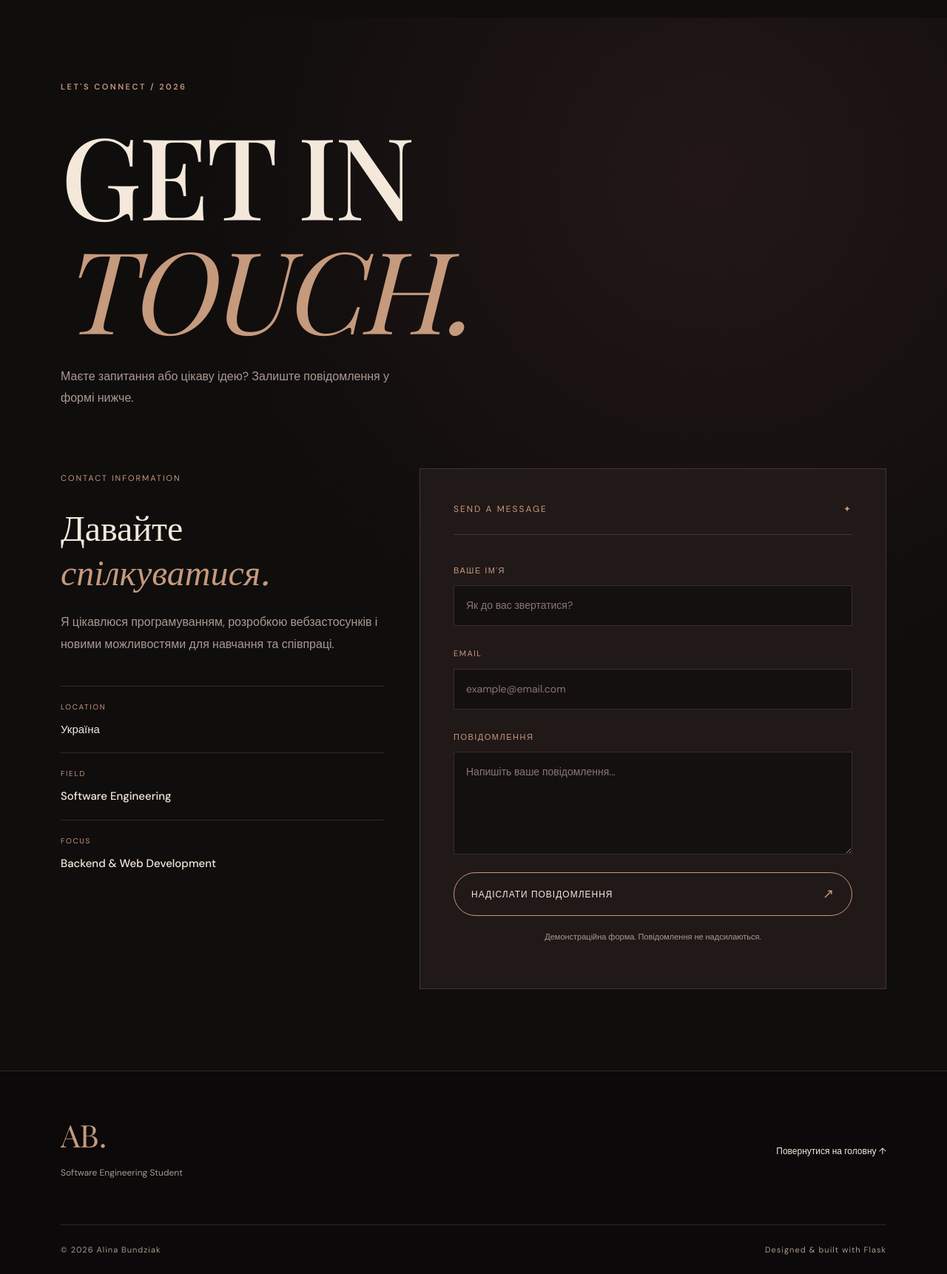
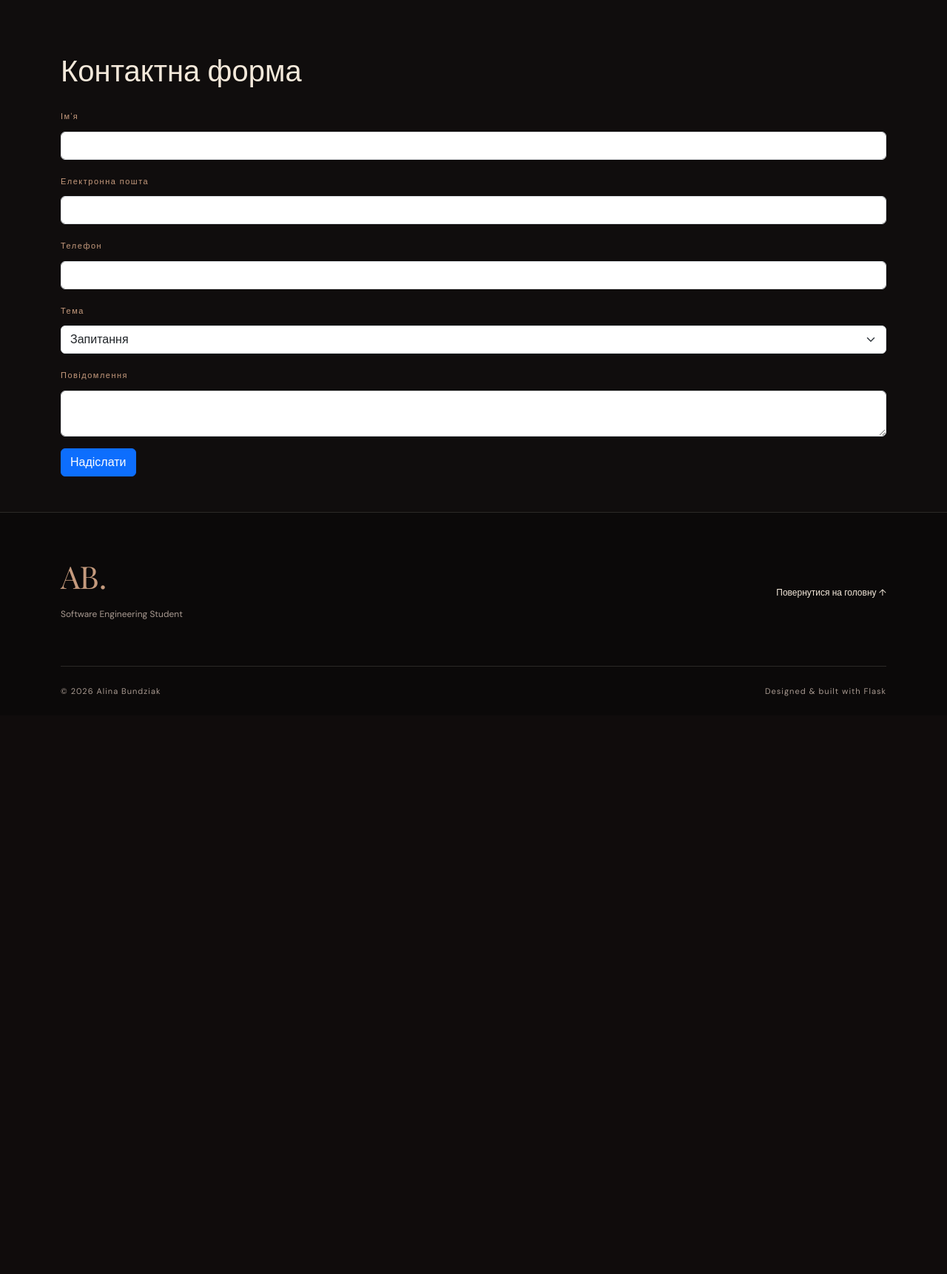
Before and after one commit to alinabundziak/flask-app-lab, a Flask app: page /contact in a window 1280 px wide. Shown: the part 92-1814 px from the top of the page at 74% size. After the commit the page ends 1033 px from the top, so only its background shows below. Run offline with Flask 3, Linux system fonts and the light colour scheme; some libraries are stand-ins or nearby versions.

Commit message:
feat: add Flask-WTF contact form

```diff
--- /dev/null
+++ b/app/forms.py
@@ -0,0 +1,57 @@
+
+from flask_wtf import FlaskForm
+from wtforms import (
+    StringField, SelectField, TextAreaField, SubmitField
+)
+from wtforms.validators import (
+    DataRequired, Email, Length, Regexp
+)
+
+
+class ContactForm(FlaskForm):
+    name = StringField(
+        "Ім'я",
+        validators=[
+            DataRequired(),
+            Length(min=4, max=10)
+        ]
+    )
+
+    email = StringField(
+        "Електронна пошта",
+        validators=[
+            DataRequired(),
+            Email()
+        ]
+    )
+
+    phone = StringField(
+        "Телефон",
+        validators=[
+            DataRequired(),
+            Regexp(
+                r"^\+380\d{9}$",
+                message="Формат: +380XXXXXXXXX"
+            )
+        ]
+    )
+
+    subject = SelectField(
+        "Тема",
+        choices=[
+            ("question", "Запитання"),
+            ("suggestion", "Пропозиція"),
+            ("other", "Інше")
+        ],
+        validators=[DataRequired()]
+    )
+
+    message = TextAreaField(
+        "Повідомлення",
+        validators=[
+            DataRequired(),
+            Length(max=500)
+        ]
+    )
+
+    submit = SubmitField("Надіслати")
--- /dev/null
+++ b/app/templates/_form_field.html
@@ -0,0 +1,16 @@
+
+{% macro render_field(field) %}
+    <div class="mb-3">
+        {{ field.label(class="form-label") }}
+
+        {{ field(class="form-control") }}
+
+        {% if field.errors %}
+            <div class="text-danger mt-1">
+                {% for error in field.errors %}
+                    <small>{{ error }}</small>
+                {% endfor %}
+            </div>
+        {% endif %}
+    </div>
+{% endmacro %}
--- a/app/templates/contact.html
+++ b/app/templates/contact.html
@@ -1,107 +1,32 @@
 
 {% extends "base.html" %}
+{% from "_form_field.html" import render_field %}
 
 {% block content %}
+<div class="container py-5">
+    <h1 class="mb-4">Контактна форма</h1>
 
-<section class="contact-page">
-    <div class="container">
+    <form method="POST" novalidate>
+        {{ form.hidden_tag() }}
 
-        <div class="contact-heading">
-            <span class="eyebrow">LET'S CONNECT / 2026</span>
-            <h1>GET IN<br><em>TOUCH.</em></h1>
-            <p>
-                Маєте запитання або цікаву ідею?
-                Залиште повідомлення у формі нижче.
-            </p>
+        {{ render_field(form.name) }}
+        {{ render_field(form.email) }}
+        {{ render_field(form.phone) }}
+
+        <div class="mb-3">
+            {{ form.subject.label(class="form-label") }}
+            {{ form.subject(class="form-select") }}
+
+            {% for error in form.subject.errors %}
+                <small class="text-danger">
+                    {{ error }}
+                </small>
+            {% endfor %}
         </div>
 
-        <div class="row g-5 contact-layout">
-            <div class="col-lg-5">
-                <div class="contact-info">
-                    <span class="section-number">CONTACT INFORMATION</span>
+        {{ render_field(form.message) }}
 
-                    <h2>Давайте<br><em>спілкуватися.</em></h2>
-
-                    <p>
-                        Я цікавлюся програмуванням, розробкою
-                        вебзастосунків і новими можливостями
-                        для навчання та співпраці.
-                    </p>
-
-                    <div class="contact-detail">
-                        <span>LOCATION</span>
-                        <strong>Україна</strong>
-                    </div>
-
-                    <div class="contact-detail">
-                        <span>FIELD</span>
-                        <strong>Software Engineering</strong>
-                    </div>
-
-                    <div class="contact-detail">
-                        <span>FOCUS</span>
-                        <strong>Backend & Web Development</strong>
-                    </div>
-                </div>
-            </div>
-
-            <div class="col-lg-7">
-                <div class="contact-form-box">
-                    <div class="form-topline">
-                        <span>SEND A MESSAGE</span>
-                        <span>✦</span>
-                    </div>
-
-                    {% if message %}
-                    <div class="alert alert-success portfolio-alert" role="status">
-                        {{ message }}
-                    </div>
-                    {% endif %}
-
-                    <form method="POST" action="{{ url_for('contact') }}">
-
-                        <div class="mb-4">
-                            <label for="name" class="form-label">ВАШЕ ІМ'Я</label>
-                            <input type="text"
-                                   id="name"
-                                   name="name"
-                                   class="form-control portfolio-input"
-                                   placeholder="Як до вас звертатися?"
-                                   required>
-                        </div>
-
-                        <div class="mb-4">
-                            <label for="email" class="form-label">EMAIL</label>
-                            <input type="email"
-                                   id="email"
-                                   name="email"
-                                   class="form-control portfolio-input"
-                                   placeholder="example@email.com"
-                                   required>
-                        </div>
-
-                        <div class="mb-4">
-                            <label for="message" class="form-label">ПОВІДОМЛЕННЯ</label>
-                            <textarea id="message"
-                                      name="message"
-                                      rows="5"
-                                      class="form-control portfolio-input"
-                                      placeholder="Напишіть ваше повідомлення..."
-                                      required></textarea>
-                        </div>
-
-                        <button type="submit" class="outline-button submit-button">
-                            Надіслати повідомлення <span>↗</span>
-                        </button>
-
-                        <p class="form-note">
-                            Демонстраційна форма. Повідомлення не надсилаються.
-                        </p>
-                    </form>
-                </div>
-            </div>
-        </div>
-    </div>
-</section>
-
+        {{ form.submit(class="btn btn-primary") }}
+    </form>
+</div>
 {% endblock %}
--- a/app/views.py
+++ b/app/views.py
@@ -1,3 +1,12 @@
+import logging
+from pathlib import Path
+
+from flask import (
+    render_template, redirect, url_for, flash
+)
+
+from app import app
+from app.forms import ContactForm
 from flask import render_template, request
 from app import app
 
@@ -8,18 +17,57 @@ def resume():
     return render_template("resume.html", title="Резюме")
 
 
+
 @app.route("/contact", methods=["GET", "POST"])
 def contact():
-    message = None
+    form = ContactForm()
 
-    if request.method == "POST":
-        message = "Дякую! Це демонстраційна форма, тому повідомлення не надсилається."
+    if form.validate_on_submit():
+        log_dir = Path(app.root_path).parent / "logs"
+        log_dir.mkdir(exist_ok=True)
+
+        logging.basicConfig(
+            filename=log_dir / "contacts.log",
+            level=logging.INFO,
+            format="%(asctime)s - %(message)s"
+        )
+
+        try:
+            logging.info(
+                "Name: %s | Email: %s | Phone: %s | "
+                "Subject: %s | Message: %s",
+                form.name.data,
+                form.email.data,
+                form.phone.data,
+                form.subject.data,
+                form.message.data
+            )
+
+            flash(
+                "Повідомлення успішно надіслано!",
+                "success"
+            )
+
+        except OSError:
+            flash(
+                "Помилка під час запису повідомлення!",
+                "danger"
+            )
+
+        return redirect(url_for("contact"))
+
+    if form.is_submitted():
+        flash(
+            "Перевірте правильність заповнення форми!",
+            "danger"
+        )
 
     return render_template(
         "contact.html",
         title="Контакти",
-        message=message
+        form=form
     )
+
 
 
 @app.route("/homepage")
```
